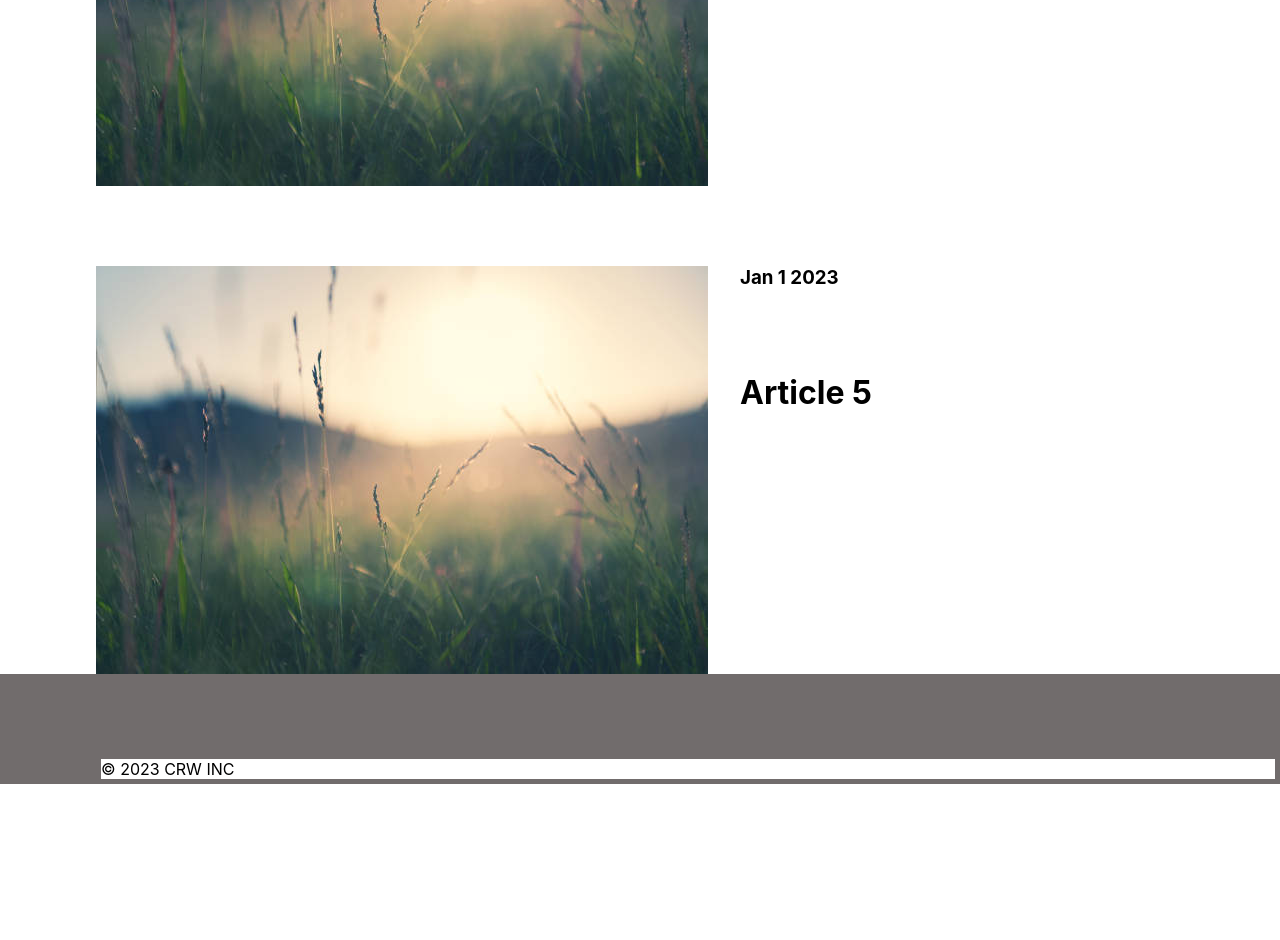
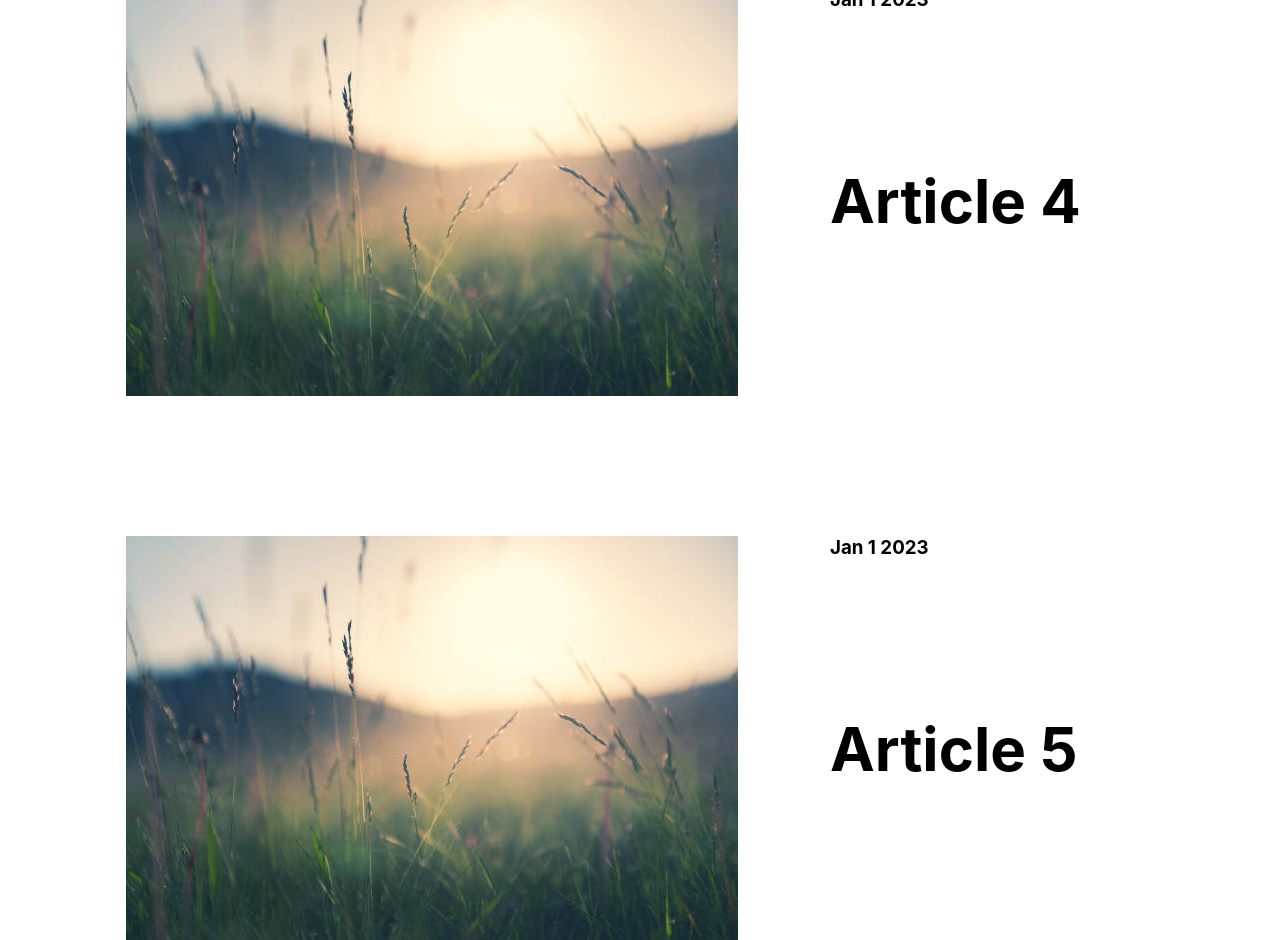
Before and after one commit to CalvinDuong/CRWBlog, a React (Vite) app in the folder blog-project/: page /home in a window 1280 px wide. Shown: the part 1860-2800 px from the top of the page. Before the commit the page ends 2644 px from the top, so only its background shows below. Built offline with nearby package versions, Linux system fonts and the light colour scheme.

Commit message:
added some to about page

```diff
--- a/blog-project/src/App.jsx
+++ b/blog-project/src/App.jsx
@@ -1,6 +1,6 @@
 import React from 'react';
 import './App.css';
-import Riley from './pages/riley.jsx';
+import Riley from './pages/Riley.jsx';
 import Calvin from './pages/calvin.jsx';
 import Home from './pages/home.jsx';
 import { createBrowserRouter, RouterProvider, Route } from 'react-router-dom';
--- a/blog-project/src/footer.css
+++ b/blog-project/src/footer.css
@@ -1,11 +1,17 @@
 .footer {
-    background-color: #716c6c;
-    color: #fff;
-    padding: 5px;
-    text-align: center;
+    background-color: #000000;
+    color: #ffffff;
+    padding: 20px;
+    position: sticky;
+    display: flex;
+    justify-content: center;
   }
-
+  .contained {
+    background-color: #000000;
+  }
   .footer p {
     margin: 0;
-    font-size: 16px;
+    font-size: 20px;
+    color: rgb(255, 255, 255);
+    background-color: #000000;
   }
--- a/blog-project/src/footer.jsx
+++ b/blog-project/src/footer.jsx
@@ -3,7 +3,7 @@ import './footer.css'
 const Footer = () => {
   return (
     <footer className="footer">
-      <div className="container">
+      <div className="contained">
         <div className="row">
           <div className="col-lg-12">
             <p>&copy; {new Date().getFullYear()} CRW INC</p>
--- a/blog-project/src/pages/home.jsx
+++ b/blog-project/src/pages/home.jsx
@@ -11,7 +11,10 @@ function Home() {
         <ArticleComp heading = "Article 3"/>
         <ArticleComp heading = "Article 4"/>
         <ArticleComp heading = "Article 5"/>
-
+        <br />
+        <br />
+        <br />
+        <br />
         <Footer/>
       </div>
 
--- /dev/null
+++ b/blog-project/src/pages/riley.css
@@ -0,0 +1,16 @@
+h1 {
+    font-size: 60px;
+    padding: 30px;
+    padding-top: 40px;
+
+}
+
+img {
+    padding: 30px;
+}
+
+h3 {
+    width: 30vw;
+    padding: 30px;
+
+}
--- a/blog-project/src/pages/riley.jsx
+++ b/blog-project/src/pages/riley.jsx
@@ -1,12 +1,20 @@
 import React from 'react';
 import Navbar from '../Navbar';
+import Footer from '../footer';
+import './riley.css'
 function Riley() {
-    return (
-        <div>
-        <Navbar />
-        <div>hello</div>
-      </div>
-    )
-    }
+  return (
+    <div>
+      <Navbar />
+      <h1>About Us</h1>
+      <img class = "image" src="public/template1.jpg" />
+      <h3>Hello! Welcome to our music blog. This website was created by Calvin Duong, Riley Horita, and idk. We are passionate about all things music and web development</h3>
+      <br />
+      <br />
+      <br />
+      <Footer/>
+    </div>
 
+  );
+  }
     export default Riley
```
